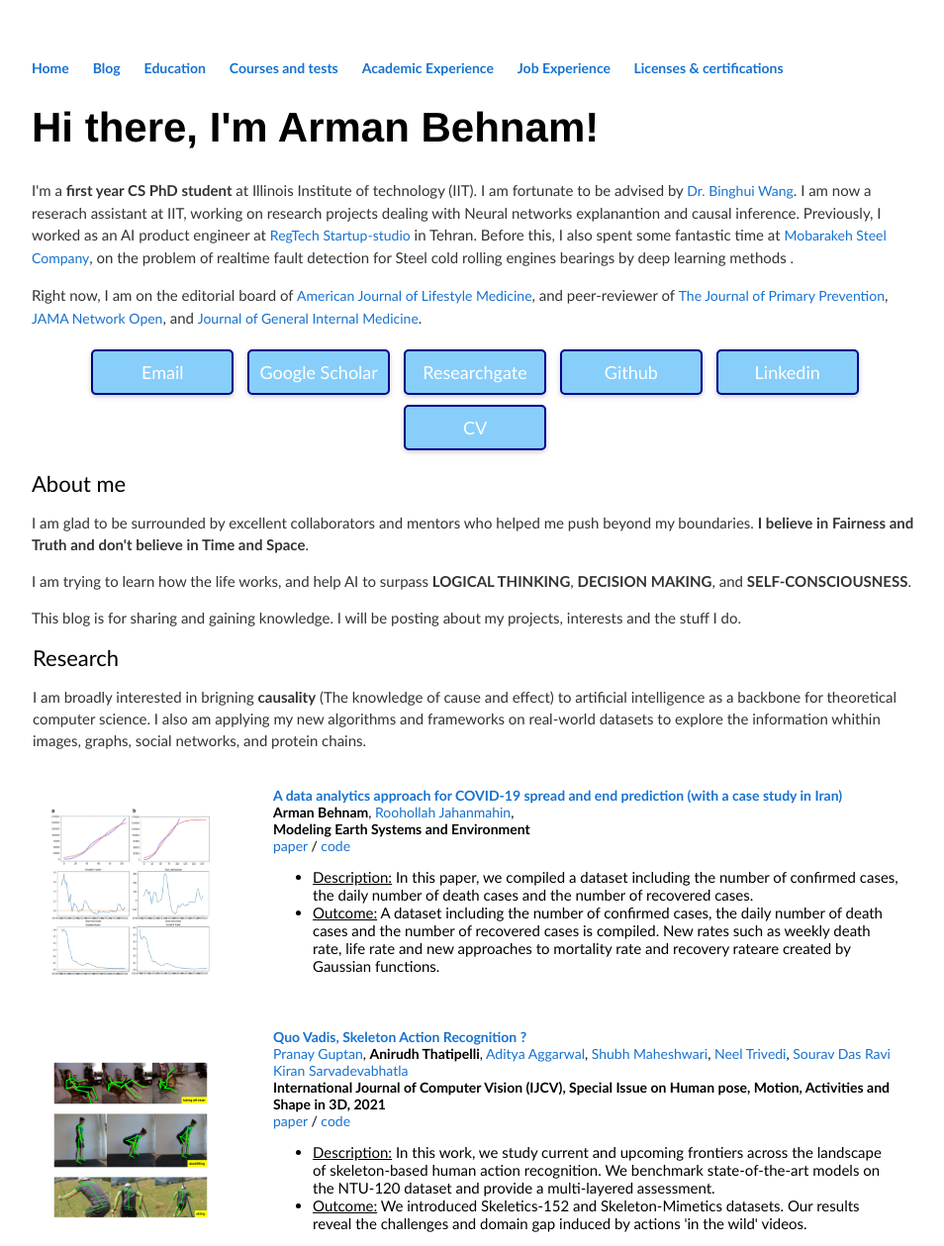
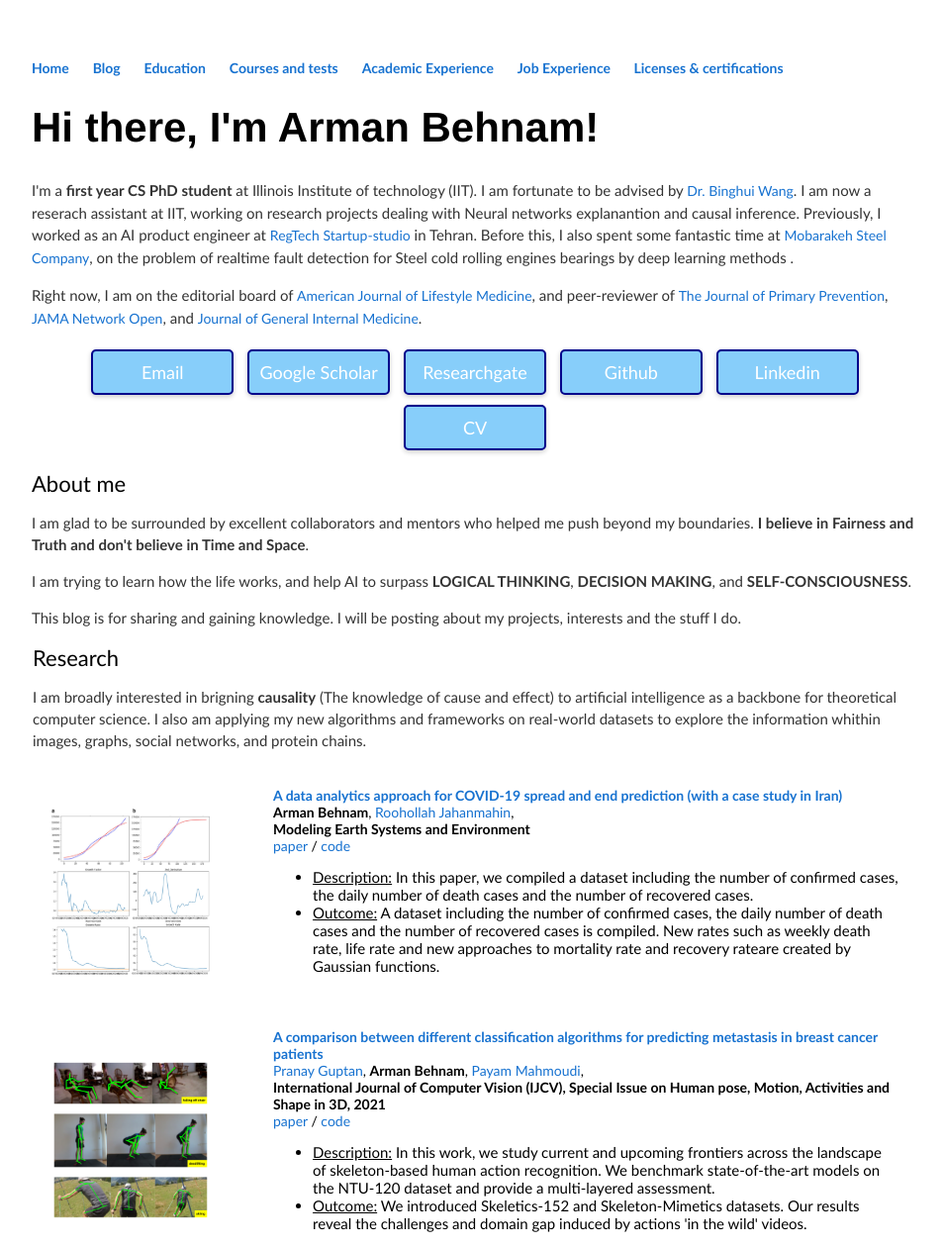
Before and after one commit to ArmanBehnam/ArmanBehnam.github.io, a Jekyll site: the page built from index.html, in a window 1280 px wide. Shown: the top 1259 px of the page at 99% size, without its empty margins (160-1114 px from the left). Built offline with Jekyll 4.4.1, drawn with Linux system fonts in a browser that asks for light colours; grey boxes are pictures that could not be loaded.

Commit message:
Update index.html

```diff
--- a/index.html
+++ b/index.html
@@ -132,16 +132,12 @@ title: Arman Behnam's website
 	    </td>
 	    <td style="padding:20px;width:75%;vertical-align:middle">
 	      <a href="https://skeleton.iiit.ac.in/actionrecognition">
-		<papertitle>Quo Vadis, Skeleton Action Recognition ?</papertitle>
+		<papertitle>A comparison between different classification algorithms for predicting metastasis in breast cancer patients</papertitle>
 	      </a>
 	      <br>
 	      <a href="https://pranaygupta36.github.io/">Pranay Guptan</a>,
-	      <strong>Anirudh Thatipelli</strong>,
-	      <a href="https://aditya2g.github.io/">Aditya Aggarwal</a>,
-	      <a href = "https://in.linkedin.com/in/shubh-maheshwari-663737151">Shubh Maheshwari</a>,
-	      <a href="https://researchweb.iiit.ac.in/~neel.trivedi/index.html">Neel Trivedi</a>,
-	      <a href="https://fr.linkedin.com/in/sourav-das-087">Sourav Das</a>
-	      <a href="https://ravika.github.io/">Ravi Kiran Sarvadevabhatla</a>
+	      <strong>Arman Behnam</strong>,
+	      <a href="https://www.linkedin.com/in/payam-mahmoudi-5ba1901b0/">Payam Mahmoudi</a>,
 	      <br>
 	      <strong>International Journal of Computer Vision (IJCV), Special Issue on Human pose, Motion, Activities and Shape in 3D, 2021</strong>
 	      <br>
```
